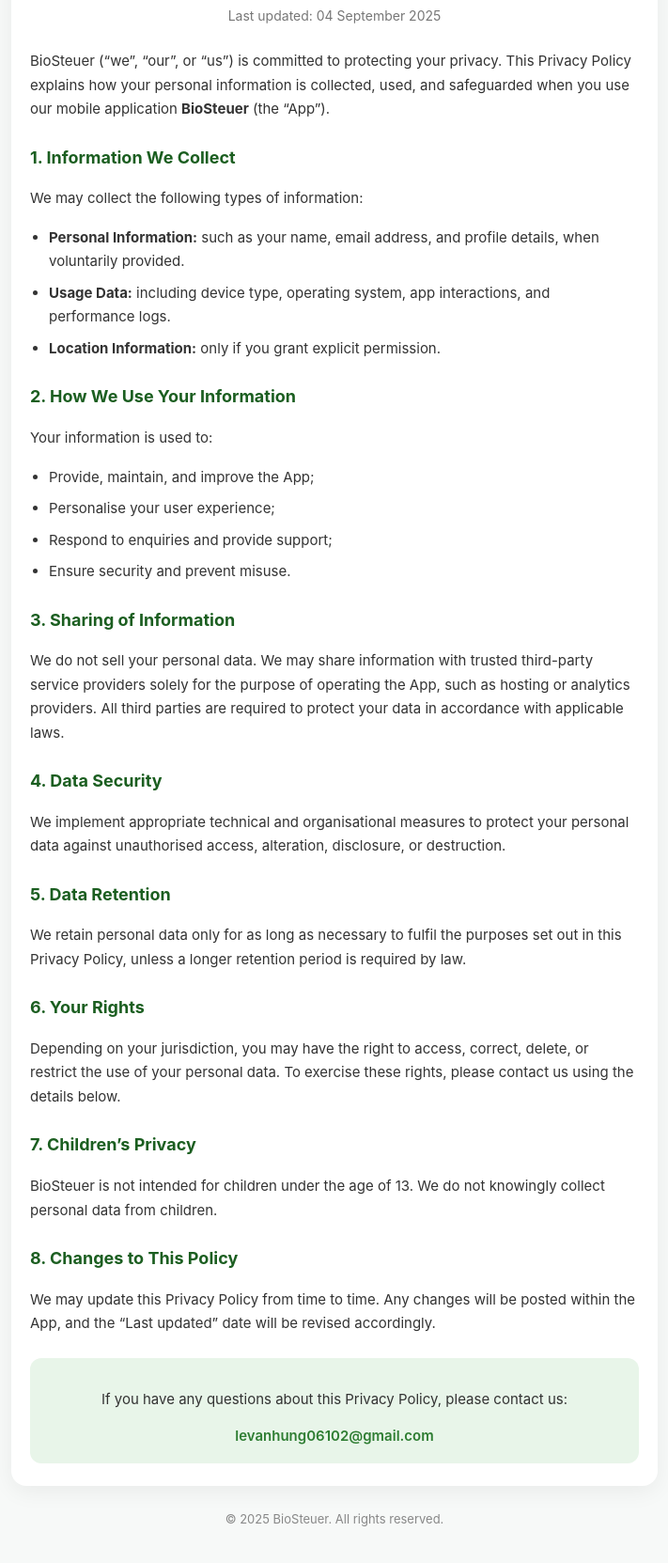
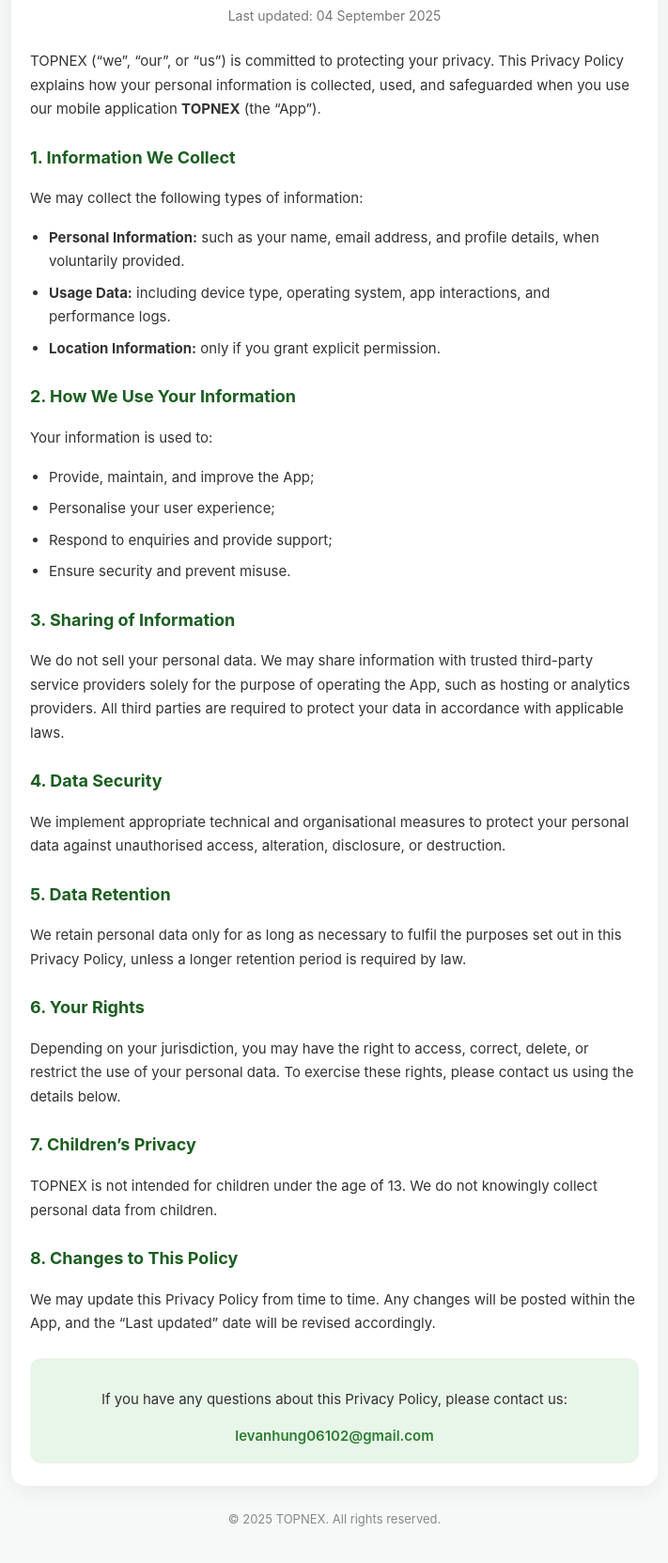
Before and after one commit to zxjota/TOPNEX-web, a plain HTML site: page index.html in a window 1280 px wide. Shown: the part 109-1772 px from the top of the page at 94% size, without its empty margins (284-995 px from the left). Drawn offline with Linux system fonts and the light colour scheme.

Commit message:
Update branding from BioSteuer to TOPNEX

```diff
--- a/index.html
+++ b/index.html
@@ -3,7 +3,7 @@
 <head>
     <meta charset="UTF-8">
     <meta name="viewport" content="width=device-width, initial-scale=1.0">
-    <title>Privacy Policy – BioSteuer</title>
+    <title>Privacy Policy – TOPNEX</title>
     <style>
         :root {
             --primary-color: #2e7d32;
@@ -119,10 +119,10 @@
             <div class="subtitle">Last updated: 04 September 2025</div>
 
             <p>
-                BioSteuer (“we”, “our”, or “us”) is committed to protecting your privacy.
+                TOPNEX (“we”, “our”, or “us”) is committed to protecting your privacy.
                 This Privacy Policy explains how your personal information is collected, used,
                 and safeguarded when you use our mobile application
-                <strong>BioSteuer</strong> (the “App”).
+                <strong>TOPNEX</strong> (the “App”).
             </p>
 
             <h2>1. Information We Collect</h2>
@@ -173,7 +173,7 @@
 
             <h2>7. Children’s Privacy</h2>
             <p>
-                BioSteuer is not intended for children under the age of 13. We do not
+                TOPNEX is not intended for children under the age of 13. We do not
                 knowingly collect personal data from children.
             </p>
 
@@ -190,7 +190,7 @@
         </div>
 
         <footer>
-            © 2025 BioSteuer. All rights reserved.
+            © 2025 TOPNEX. All rights reserved.
         </footer>
     </div>
 </body>
```
